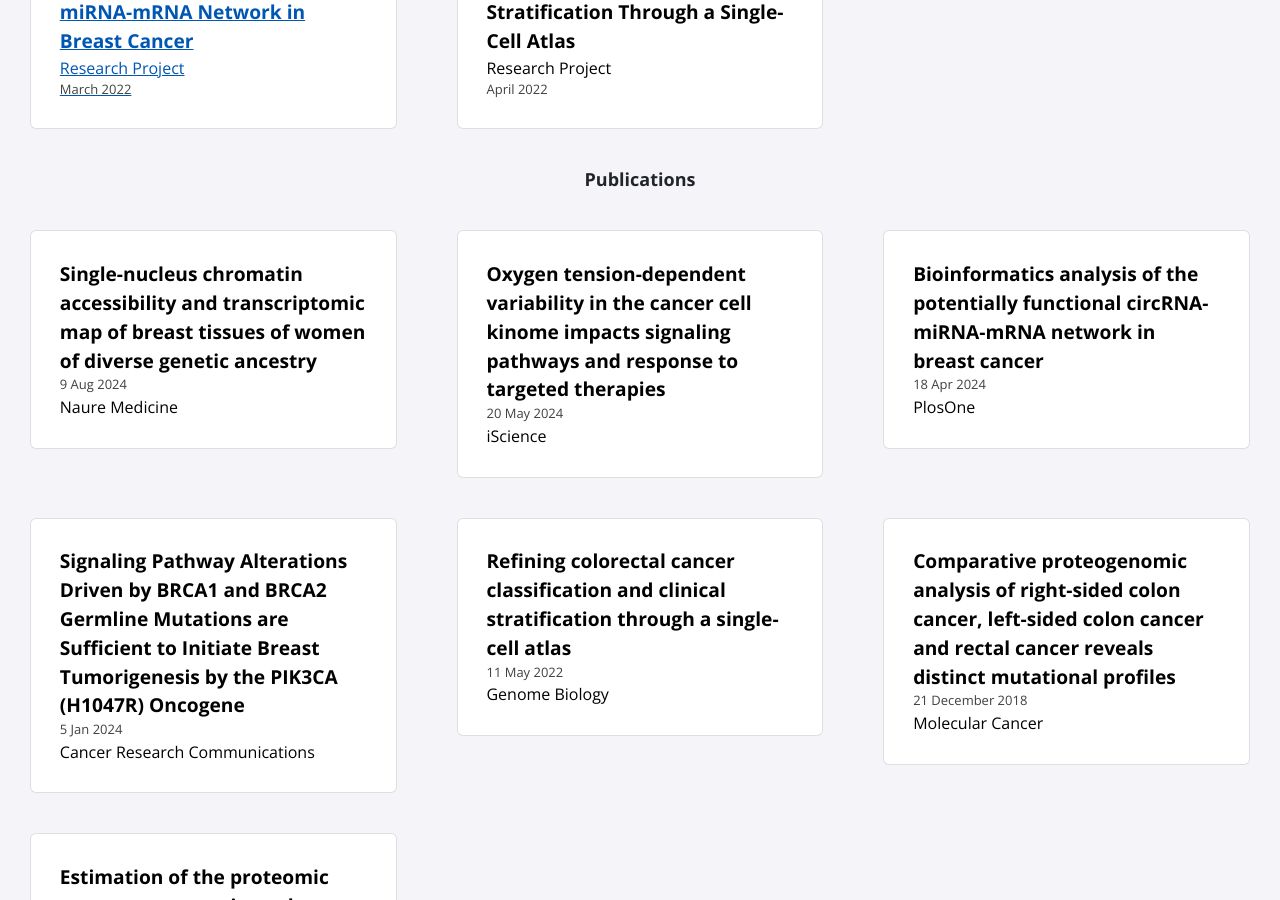
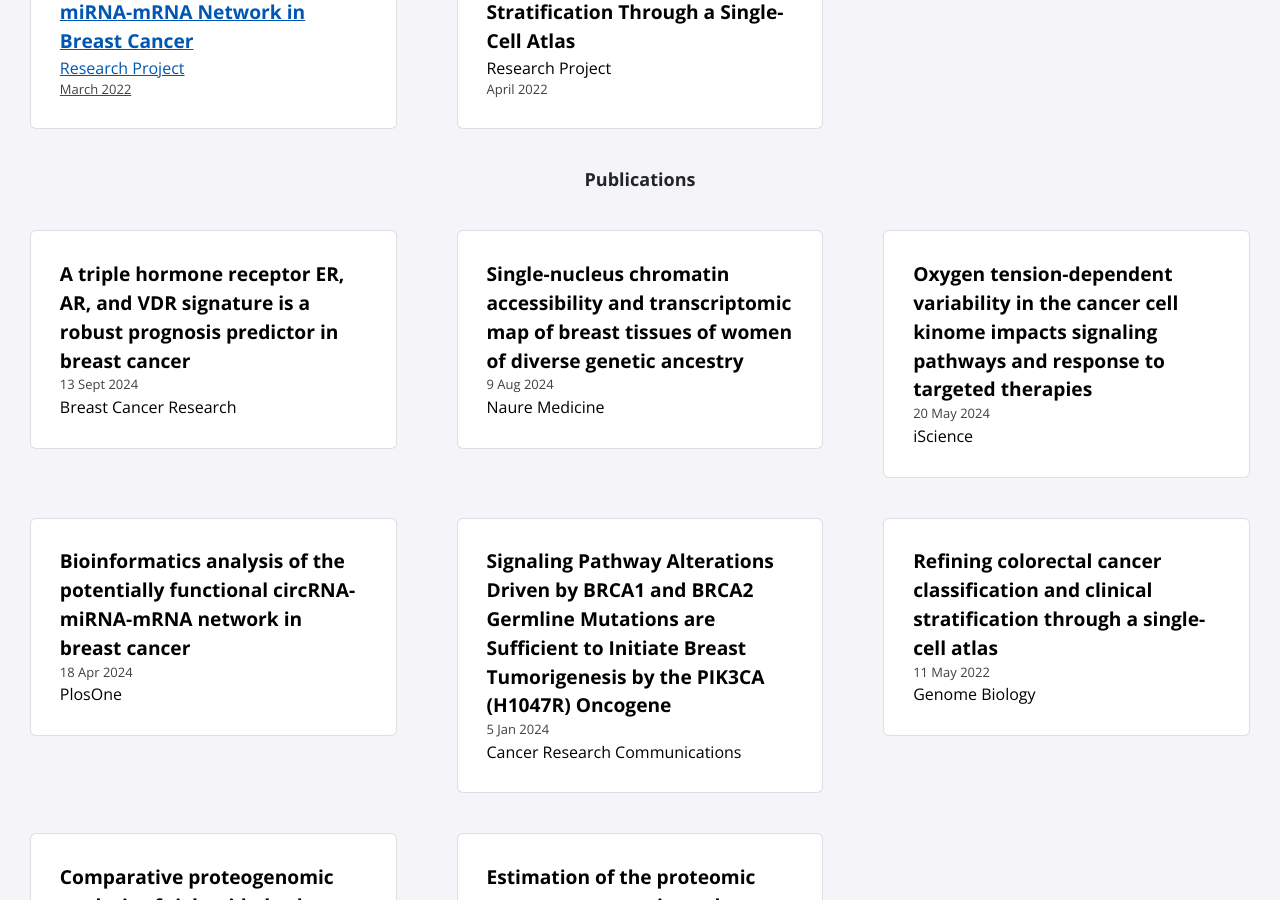
Before and after one commit to cihaterdogan/cihaterdogan.github.io, a Jekyll site: the page built from index.html, in a window 1280 px wide and 900 px high, scrolled down 531 px. Built offline with Jekyll 4.4.1, drawn with Linux system fonts in a browser that asks for light colours; nearby versions of some CDN libraries.

Commit message:
Update publications
Publications records updated

```diff
--- a/_data/publications.yml
+++ b/_data/publications.yml
@@ -1,3 +1,8 @@
+- title: A triple hormone receptor ER, AR, and VDR signature is a robust prognosis predictor in breast cancer
+  link: https://link.springer.com/article/10.1186/s13058-024-01876-9
+  date: 13 Sept 2024
+  journal: Breast Cancer Research
+
 - title: Single-nucleus chromatin accessibility and transcriptomic map of breast tissues of women of diverse genetic ancestry
   link: https://www.nature.com/articles/s41591-024-03011-9
   date: 9 Aug 2024
```
